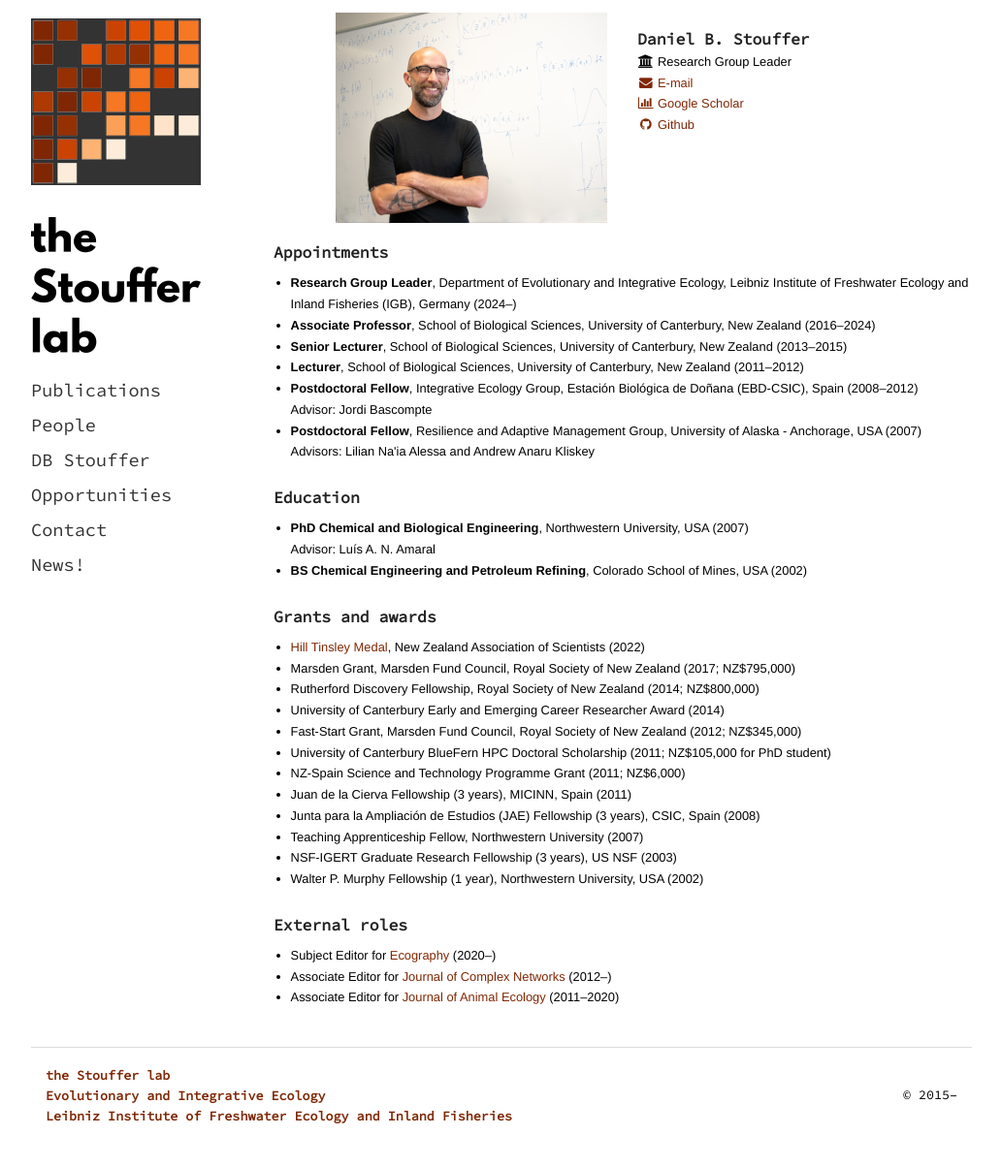
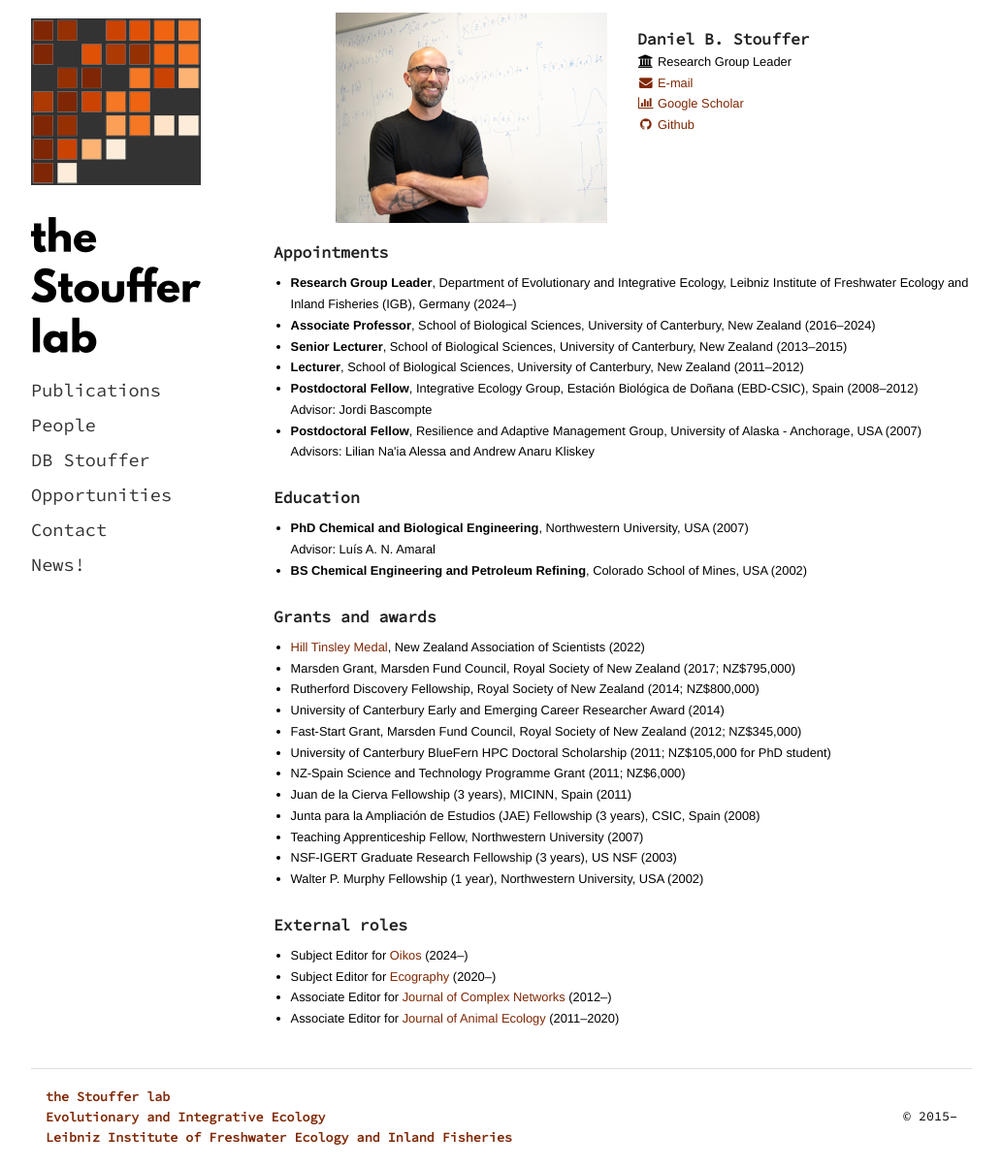
Before and after one commit to stoufferlab/stoufferlab.github.io, a Jekyll site: the page built from people/stouffer/index.html, in a window 1280 px wide. Shown: the whole page at 97% size, without its empty margins (123-1156 px from the left). Built offline with Jekyll 4.4.1, drawn with Linux system fonts in a browser that asks for light colours; nearby versions of some CDN libraries; library files that are not in the unit come from our copies; a script that is not in the unit is left out; before the commit the page ends 1183 px from its top, so only the background shows below that.

Commit message:
adding Oikos

```diff
--- a/people/stouffer/index.html
+++ b/people/stouffer/index.html
@@ -199,6 +199,7 @@ title: Daniel B. Stouffer
           <div class="cv">
             <h3>External roles</h3>
             <ul>
+              <li>Subject Editor for <a href="https://www.oikosjournal.org/">Oikos</a> (2024&#8211;)</li>
               <li>Subject Editor for <a href="https://www.ecography.org/">Ecography</a> (2020&#8211;)</li>
               <li>Associate Editor for <a href="http://www.oxfordjournals.org/our_journals/comnet/">Journal of Complex Networks</a> (2012&#8211;)</li>
               <li>Associate Editor for <a href="http://www.journalofanimalecology.org/">Journal of Animal Ecology</a> (2011&#8211;2020)</li>
```
